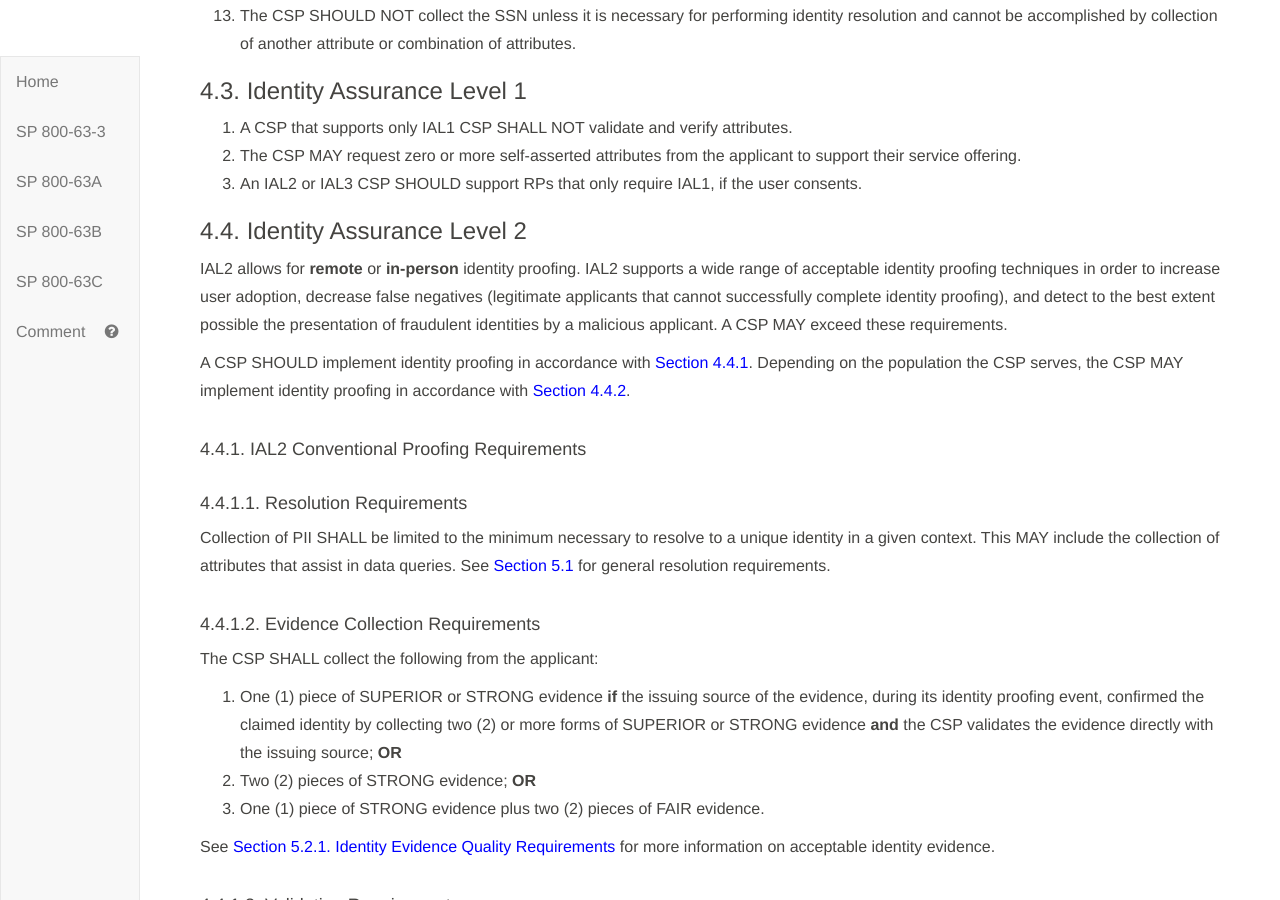
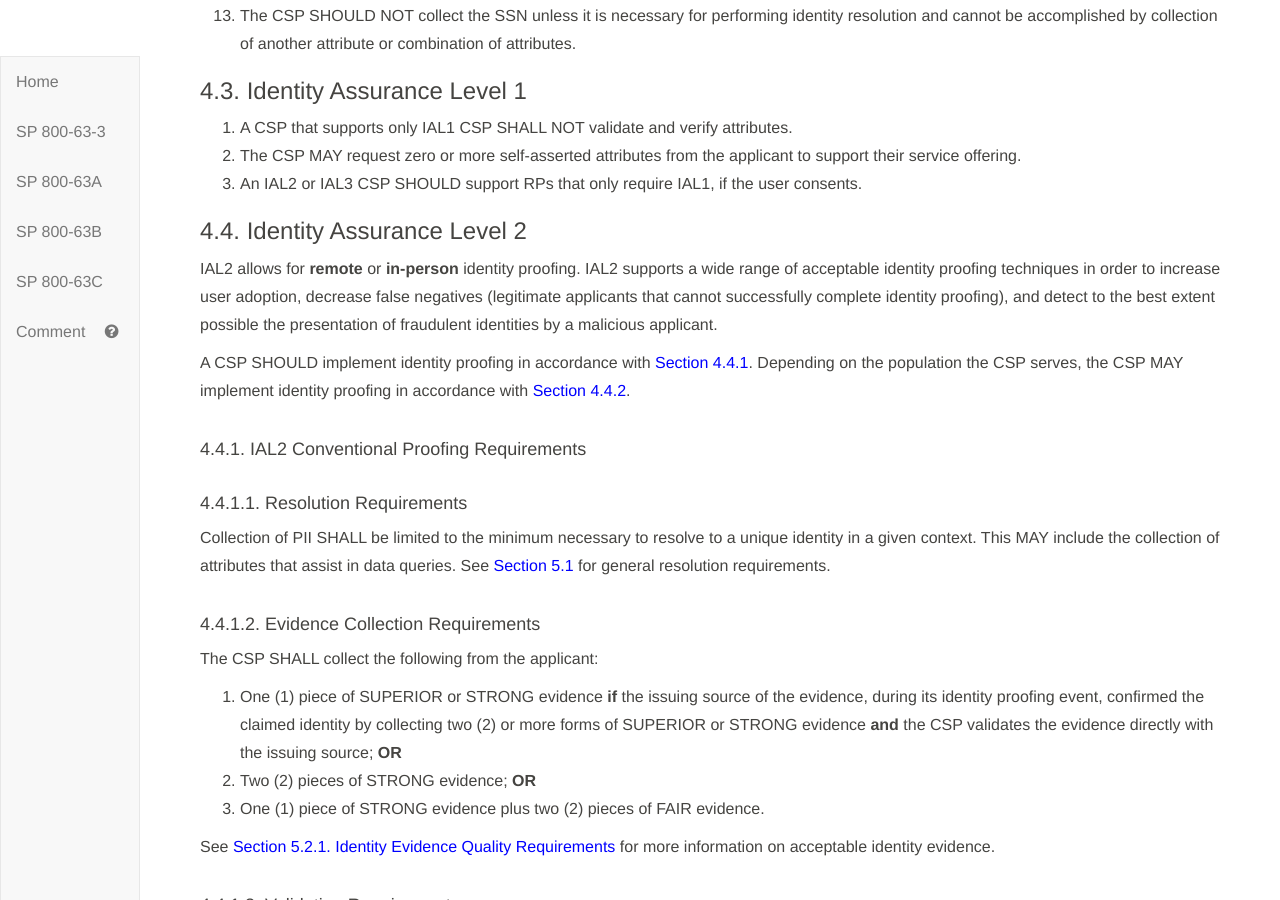
Before and after one commit to usnistgov/800-63-3, a Jekyll site: the page built from sp800-63a/sec4_ial.md, in a window 1280 px wide and 900 px high, scrolled down 3382 px. Built offline with Jekyll 4.4.1, drawn with Linux system fonts in a browser that asks for light colours; our own code applies the rules of GitHub Pages for plain Markdown files; some of the changed text lies outside the part shown.

Commit message:
Closes #1470

```diff
--- a/sp800-63a/sec4_ial.md
+++ b/sp800-63a/sec4_ial.md
@@ -98,7 +98,7 @@ The following requirements apply to any CSP performing identity proofing at IAL2
 
 ### 4.4. Identity Assurance Level 2
 
-IAL2 allows for **remote** or **in-person** identity proofing.  IAL2 supports a wide range of acceptable identity proofing techniques in order to increase user adoption, decrease false negatives (legitimate applicants that cannot successfully complete identity proofing), and detect to the best extent possible the presentation of fraudulent identities by a malicious applicant. A CSP MAY exceed these requirements.
+IAL2 allows for **remote** or **in-person** identity proofing.  IAL2 supports a wide range of acceptable identity proofing techniques in order to increase user adoption, decrease false negatives (legitimate applicants that cannot successfully complete identity proofing), and detect to the best extent possible the presentation of fraudulent identities by a malicious applicant.
 
 A CSP SHOULD implement identity proofing in accordance with [Section 4.4.1](#normal). Depending on the population the CSP serves, the CSP MAY implement identity proofing in accordance with [Section 4.4.2](#referee).
 
@@ -175,7 +175,7 @@ In instances where an individual cannot meet the identity evidence requirements
 
 ### <a name="ial3-requirements"></a> 4.5. Identity Assurance Level 3
 
-IAL3 adds additional rigor to the steps required at IAL2, to include providing further evidence of superior strength, and is subjected to additional and specific processes, including the use of biometrics, to further protect the identity and RP from impersonation, fraud, or other significantly harmful damages. Biometrics are used to detect fraudulent enrollments, duplicate enrollments, and as a mechanism to re-establish binding to a credential.  In addition, identity proofing at IAL3 is performed in-person. See [Section 5.3.3](#vip) for more details. A CSP MAY exceed these requirements.
+IAL3 adds additional rigor to the steps required at IAL2, to include providing further evidence of superior strength, and is subjected to additional and specific processes, including the use of biometrics, to further protect the identity and RP from impersonation, fraud, or other significantly harmful damages. Biometrics are used to detect fraudulent enrollments, duplicate enrollments, and as a mechanism to re-establish binding to a credential.  In addition, identity proofing at IAL3 is performed in-person. See [Section 5.3.3](#vip) for more details.
 
 #### 4.5.1. Resolution Requirements
 
```
